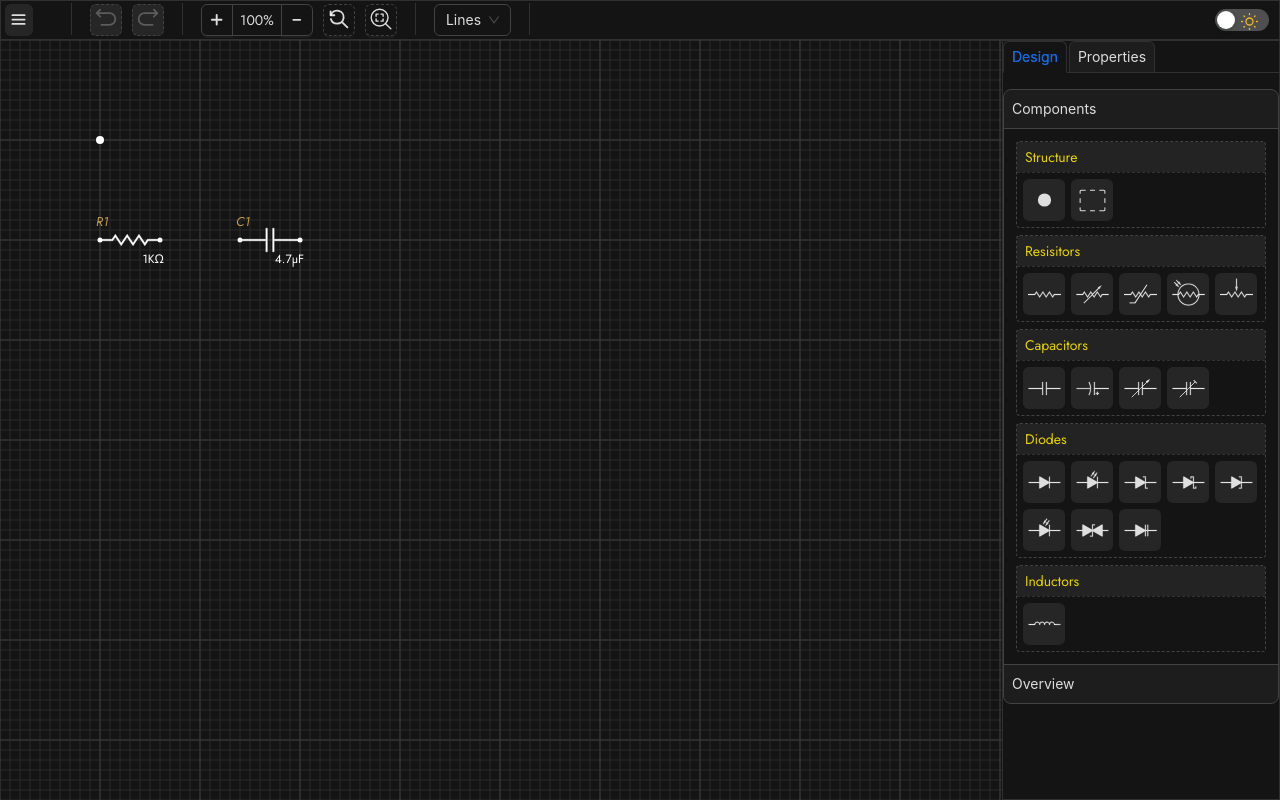
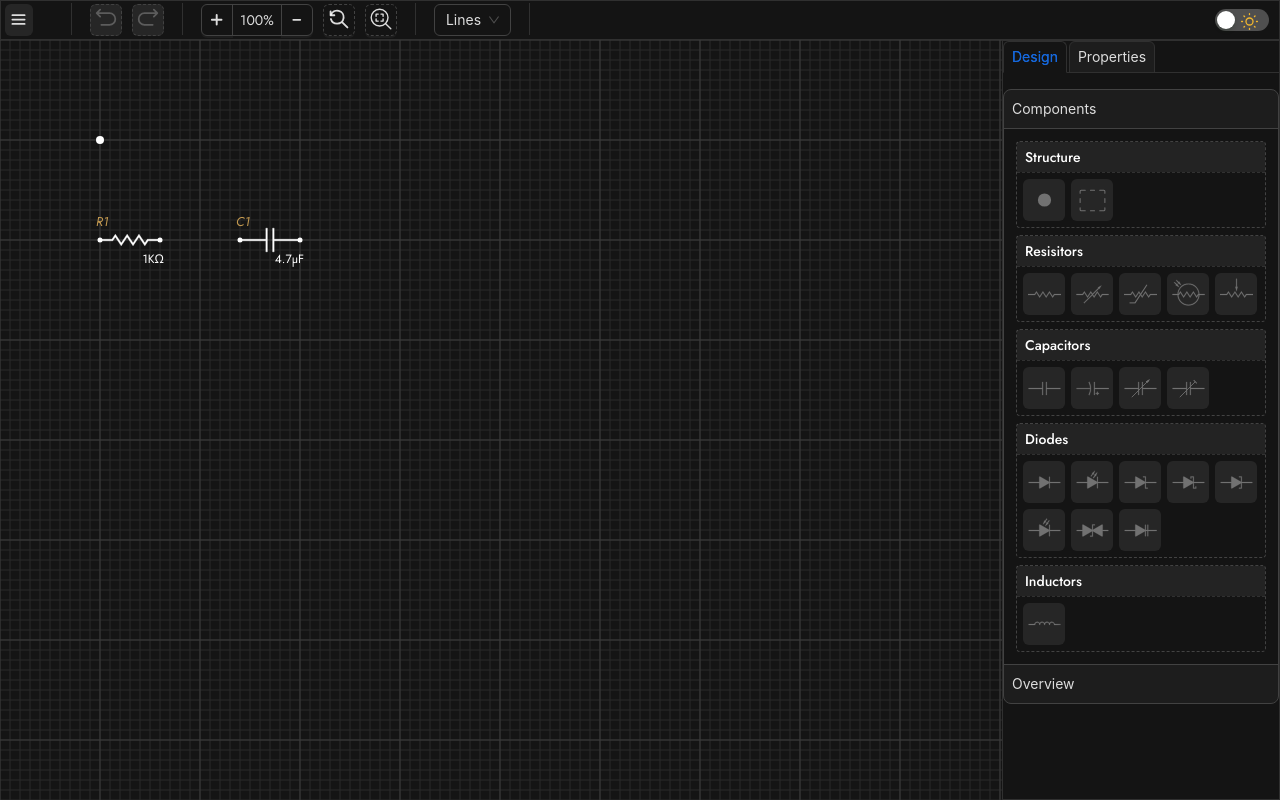
Before and after one commit to AletzMan/bitlab-circuit, a React (Vite) app: page / in a window 1280 px wide. Built offline with nearby package versions, Linux system fonts and the light colour scheme.

Commit message:
feat: Update BoardFlow component styles and colors

```diff
--- a/src/components/BoardFlow/BoardFlow.tsx
+++ b/src/components/BoardFlow/BoardFlow.tsx
@@ -96,7 +96,7 @@ export function BoardFlow() {
                 ...connection, id: uuid(),
                 data: {
                     //color: getComputedStyle(document.documentElement).getPropertyValue('--foreground-color').trim()
-                    color: nodes.find(node => node.id === connection.target)?.data.color || nodes.find(node => node.id === connection.source)?.data.color || 'var(--foreground-color)'
+                    color: nodes.find(node => node.id === connection.target)?.data.color || nodes.find(node => node.id === connection.source)?.data.color || 'var(--foreground-color)',
                 }
 
             };
--- a/src/components/BoardFlow/styles.module.css
+++ b/src/components/BoardFlow/styles.module.css
@@ -50,6 +50,7 @@
     padding: 0 0 0 0 0;
     border-radius: 4px;
     border: 1px dashed var(--border-color-tab);
+    background-color: var(--board-background-color);
 }
 
 .components_title {
@@ -60,6 +61,11 @@
     width: 3em;
     padding: 0.25em;
     height: 3em;
+    color: var(--title-color);
+
+    &:hover {
+        color: var(--foreground-color);
+    }
 }
 
 .containerTabs {
@@ -87,7 +93,8 @@
     padding: 4px 0 4px 8px;
     font-family: var(--font-family);
     background-color: #FFFFFF10;
-    color: #e5d204;
+    font-weight: 500;
+    color: var(--foreground-color);
 }
 
 .minimap {
```
